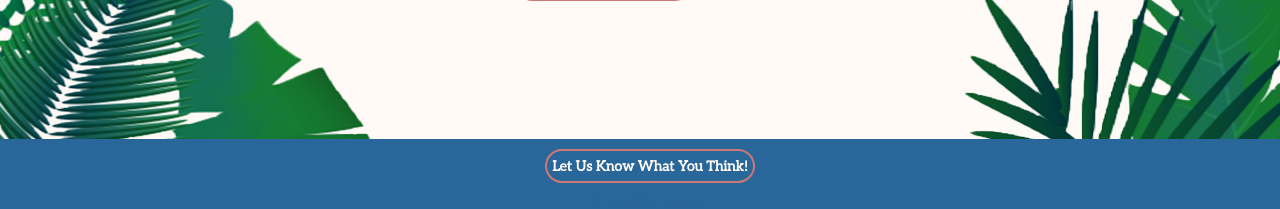
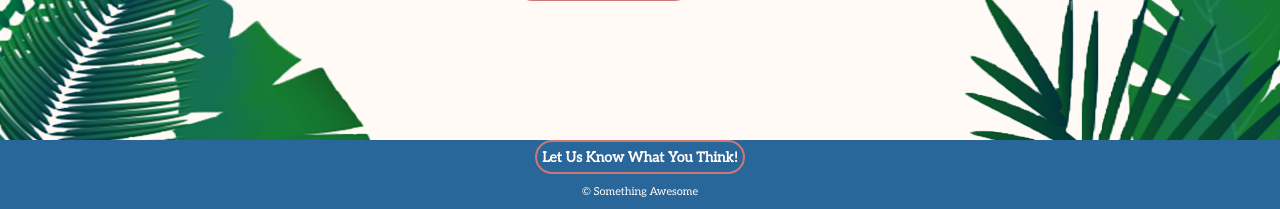
Before and after one commit to averma1/ProductiveProcrastination, a Flask app: page / in a window 1280 px wide. Shown: the part 591-800 px from the top of the page. Run offline with Flask 2, Linux system fonts and the light colour scheme; some libraries are stand-ins or nearby versions; some web fonts are replaced.

Commit message:
footer fixed

```diff
--- a/app/static/styles.css
+++ b/app/static/styles.css
@@ -189,7 +189,7 @@ img {
   padding-right: 30%; }
 
 footer {
-  text-align: center;
+  /* text-align: center;
   padding: 10px;
   background-color: #296699;
   color: #fffaf6;
@@ -199,7 +199,15 @@ footer {
   height: 50px;
   bottom: 0;
   left: 0;
-  position: absolute; }
+  position: absolute; */
+  position: fixed;
+  left: 0;
+  bottom: 0;
+  width: 100%;
+  background-color:#296699;
+  color: #fffaf6;
+  text-align: center;
+ }
 
 .footerButton {
   border-radius: 25px;
@@ -219,7 +227,7 @@ footer {
   color: #fffaf6; }
 
 .copyright {
-  color: #296699;
+  color: #fffaf6;
   font-family: 'Aleo', serif;
   font-size: 11px; }
 
```
